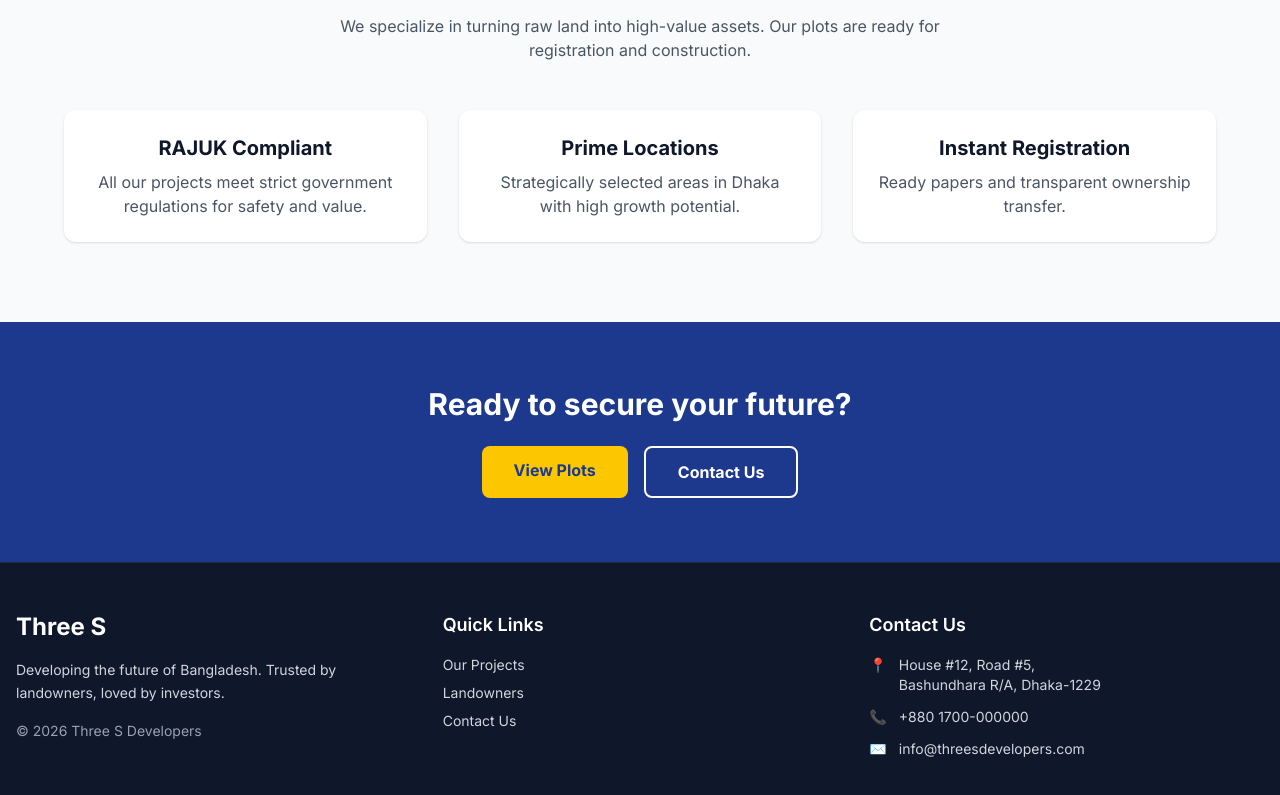
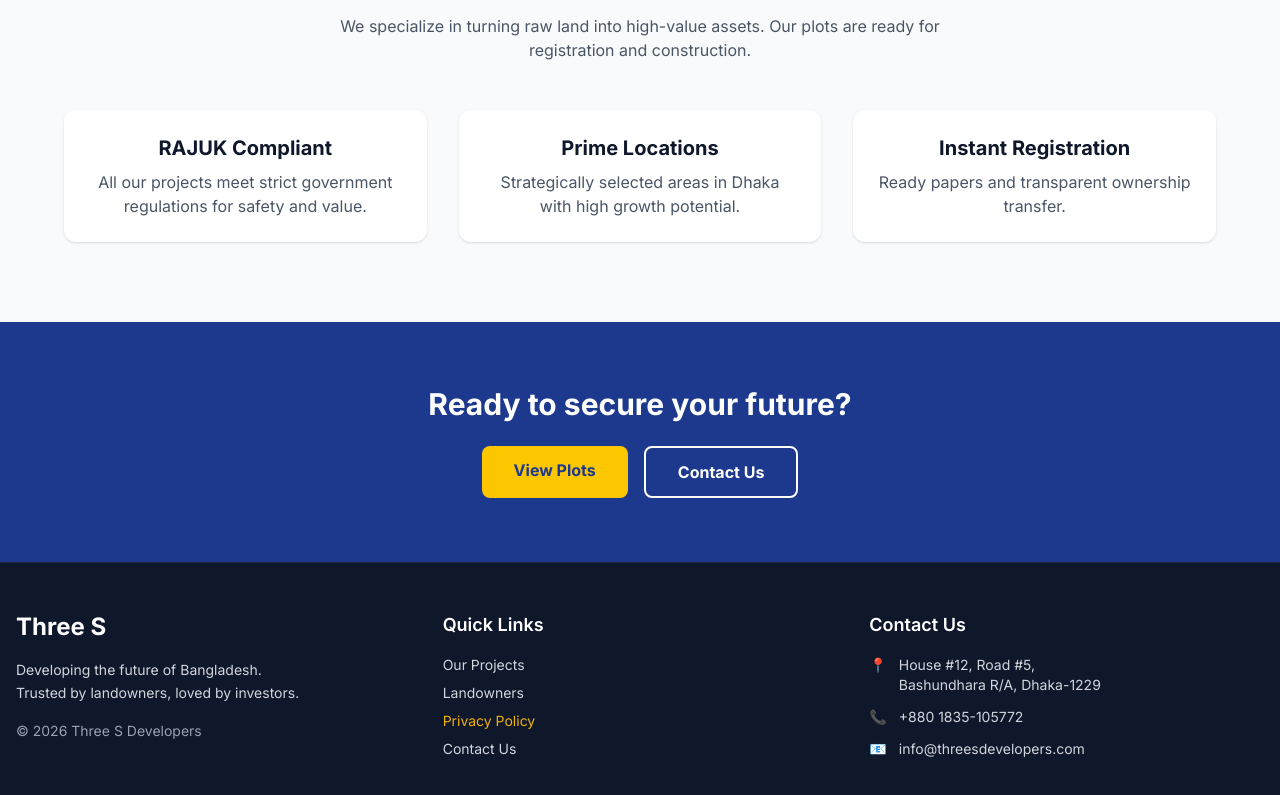
Before and after one commit to Nasif172/three-s-developers, a Next.js app: page / in a window 1280 px wide. Shown: the part 838-1633 px from the top of the page. Built offline with nearby package versions, Linux system fonts and the light colour scheme.

Commit message:
Add files via upload

```diff
--- a/app/components/Footer.tsx
+++ b/app/components/Footer.tsx
@@ -1,3 +1,5 @@
+import Link from 'next/link'; // <--- 1. THIS WAS MISSING
+
 export default function Footer() {
   return (
     <footer className="bg-slate-900 text-gray-300 py-12 border-t border-slate-800">
@@ -7,7 +9,7 @@ export default function Footer() {
         <div>
           <h3 className="text-2xl font-bold text-white mb-4">Three S</h3>
           <p className="mb-4 text-sm leading-relaxed">
-            Developing the future of Bangladesh.
+            Developing the future of Bangladesh.<br />
             Trusted by landowners, loved by investors.
           </p>
           <div className="text-sm text-gray-400">
@@ -19,9 +21,19 @@ export default function Footer() {
         <div>
           <h4 className="text-lg font-semibold text-white mb-4">Quick Links</h4>
           <ul className="space-y-2 text-sm">
-            <li><a href="/projects" className="hover:text-white transition">Our Projects</a></li>
-            <li><a href="/landowners" className="hover:text-white transition">Landowners</a></li>
-            <li><a href="/contact" className="hover:text-white transition">Contact Us</a></li>
+            {/* 2. FIXED STRUCTURE: Link is inside li */}
+            <li>
+              <Link href="/projects" className="hover:text-white transition">Our Projects</Link>
+            </li>
+            <li>
+              <Link href="/landowners" className="hover:text-white transition">Landowners</Link>
+            </li>
+            <li>
+              <Link href="/privacy" className="hover:text-white transition text-yellow-500">Privacy Policy</Link>
+            </li>
+            <li>
+              <Link href="/contact" className="hover:text-white transition">Contact Us</Link>
+            </li>
           </ul>
         </div>
 
@@ -31,21 +43,19 @@ export default function Footer() {
           <ul className="space-y-3 text-sm">
             <li className="flex items-start gap-3">
               <span>📍</span>
-              <span>
-                House #12, Road #5, <br />
-                Bashundhara R/A, Dhaka-1229
-              </span>
+              <span>House #12, Road #5, <br/>Bashundhara R/A, Dhaka-1229</span>
             </li>
             <li className="flex items-center gap-3">
               <span>📞</span>
-              <span>+880 1700-000000</span>
+              <span>+880 1835-105772</span>
             </li>
             <li className="flex items-center gap-3">
-              <span>✉️</span>
+              <span>📧</span>
               <span>info@threesdevelopers.com</span>
             </li>
           </ul>
         </div>
+
       </div>
     </footer>
   );
```
